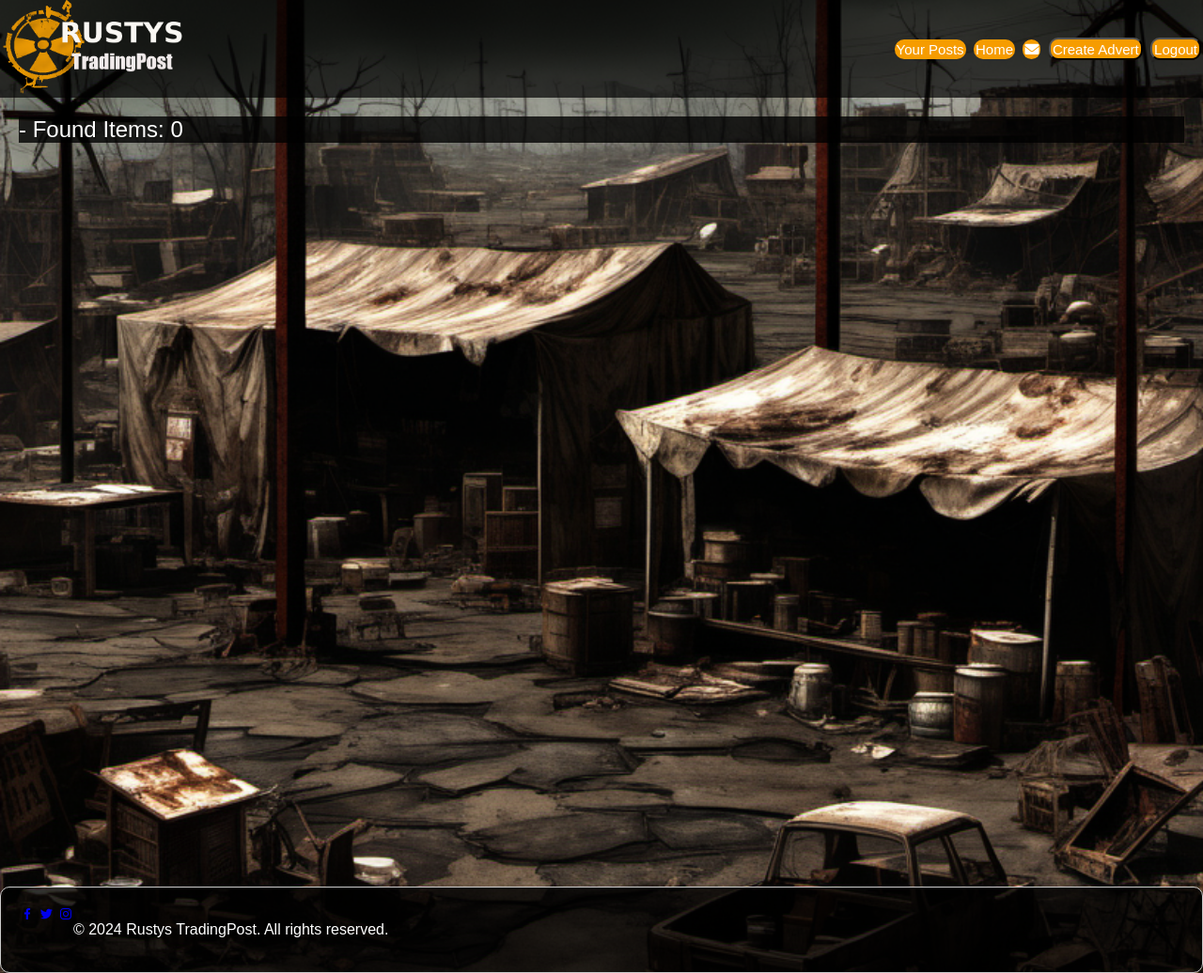
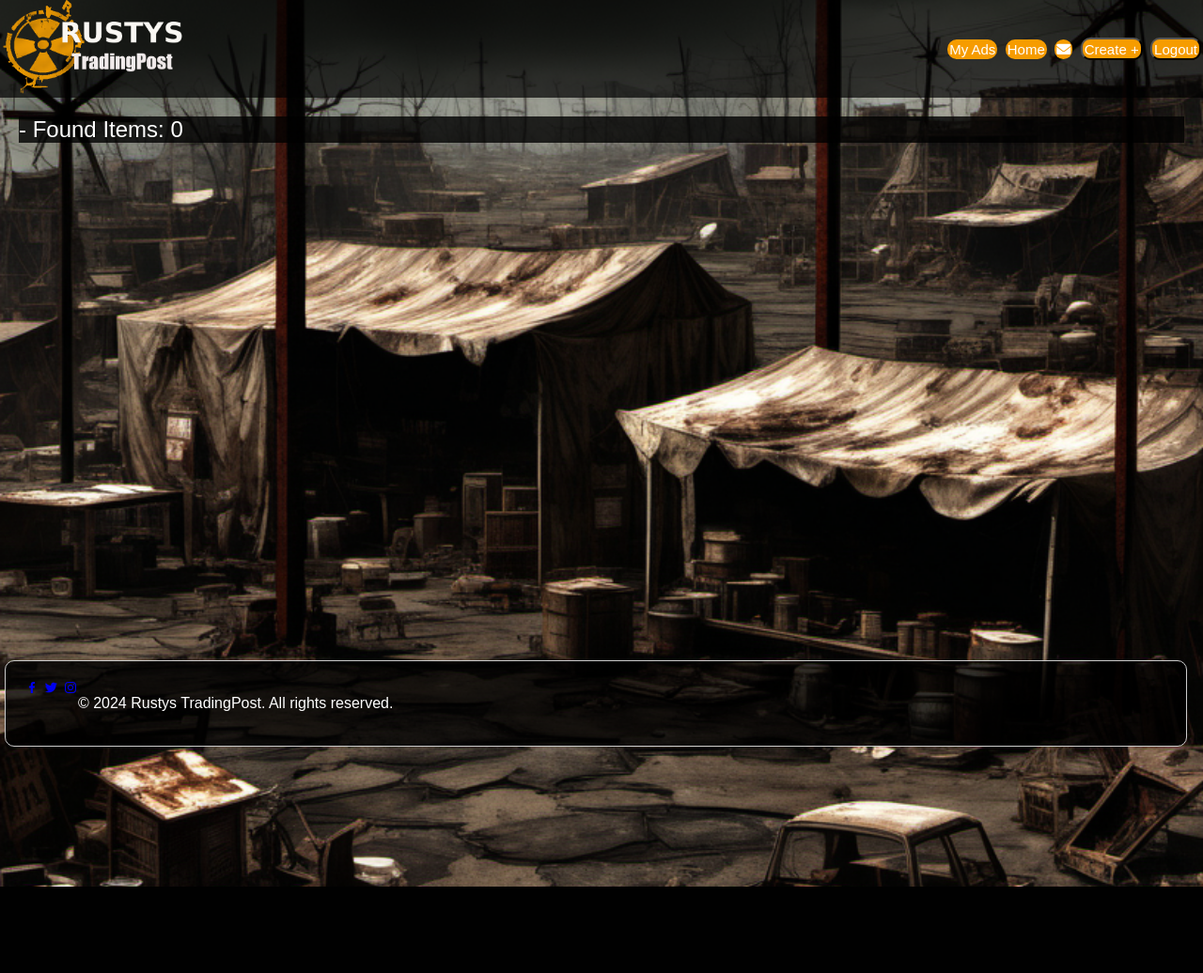
Before and after one commit to joemellis/final-project, a Django app: page / in a window 1280 px wide. Shown: the whole page at 94% size. After the commit the page ends 944 px from the top, so only its background shows below. Run offline with Django 5.2, Linux system fonts and the light colour scheme; the visitor is signed in with stand-in values (Sample User, id 1); data that the repository does not hold is empty.

Commit message:
fixed footer

```diff
--- a/static/css/style.css
+++ b/static/css/style.css
@@ -8,7 +8,7 @@ body {
     background-repeat: no-repeat;
     background-position: center;
     background-color: rgb(16, 16, 16);
-
+    position: relative;
 }
 
 nav {
@@ -216,6 +216,21 @@ input[type="text"] {
   h1{
     color: #fff;
   }
+
+  .footer {
+    position: fixed;
+    bottom: 0;
+    width: 100%;
+    border: 1px solid #ccc;
+    padding: 20px;
+    margin: 5px;
+    color: #fff;
+    background-color: rgba(0, 0, 0, 0.799);
+    display: flex;
+    border-radius: 10px;
+    max-height: 150px;
+    max-width: 95%;
+}
 @media screen and (max-width: 800px) {
     main {
         flex-direction: column;
@@ -248,3 +263,24 @@ input[type="text"] {
 
 
 }
+
+@media (max-width: 300px) {
+    nav {
+        flex-wrap: wrap;
+    }
+
+    nav a {
+        margin-top: 10px; /* Adjust spacing as needed */
+    }
+
+    nav img {
+        width: 100%;
+        height: 100%;
+    }
+    .card{
+        margin: 0;
+        width: 100%;
+        padding: 1px;
+        margin-bottom: 10px;
+    }
+}
--- a/templates/base.html
+++ b/templates/base.html
@@ -24,11 +24,11 @@
         <div>
             {% if user.is_authenticated %}
                 <!-- Show logout and buttons if user is logged in -->
-                <a class="contact-button" href="{% url 'user_posts' %}">Your Posts</a>
+                <a class="contact-button" href="{% url 'user_posts' %}">My Ads</a>
                 <a class="contact-button" href="{% url 'index' %}">Home</a>
-                <a class="contact-button" href="{% url 'inbox' %}">
+                <a  class="contact-button" href="{% url 'inbox' %}">
                     <i class="fa fa-envelope"></i></a>
-                <button class="contact-button" onclick="location.href='{% url 'create_advert' %}'">Create Advert</button>
+                <button class="contact-button" onclick="location.href='{% url 'create_advert' %}'">Create +</button>
                 <button class="contact-button" onclick="location.href='{% url 'account_logout' %}'">Logout</button>
 
                 {% else %}
@@ -86,7 +86,7 @@
         </div>
 
     </main>
-    <footer class="card">
+    <footer class="card, footer">
         <div class="social-links">
             <a href="#"><i class="bx bxl-facebook"></i></a>
             <a href="#"><i class="bx bxl-twitter"></i></a>
```
